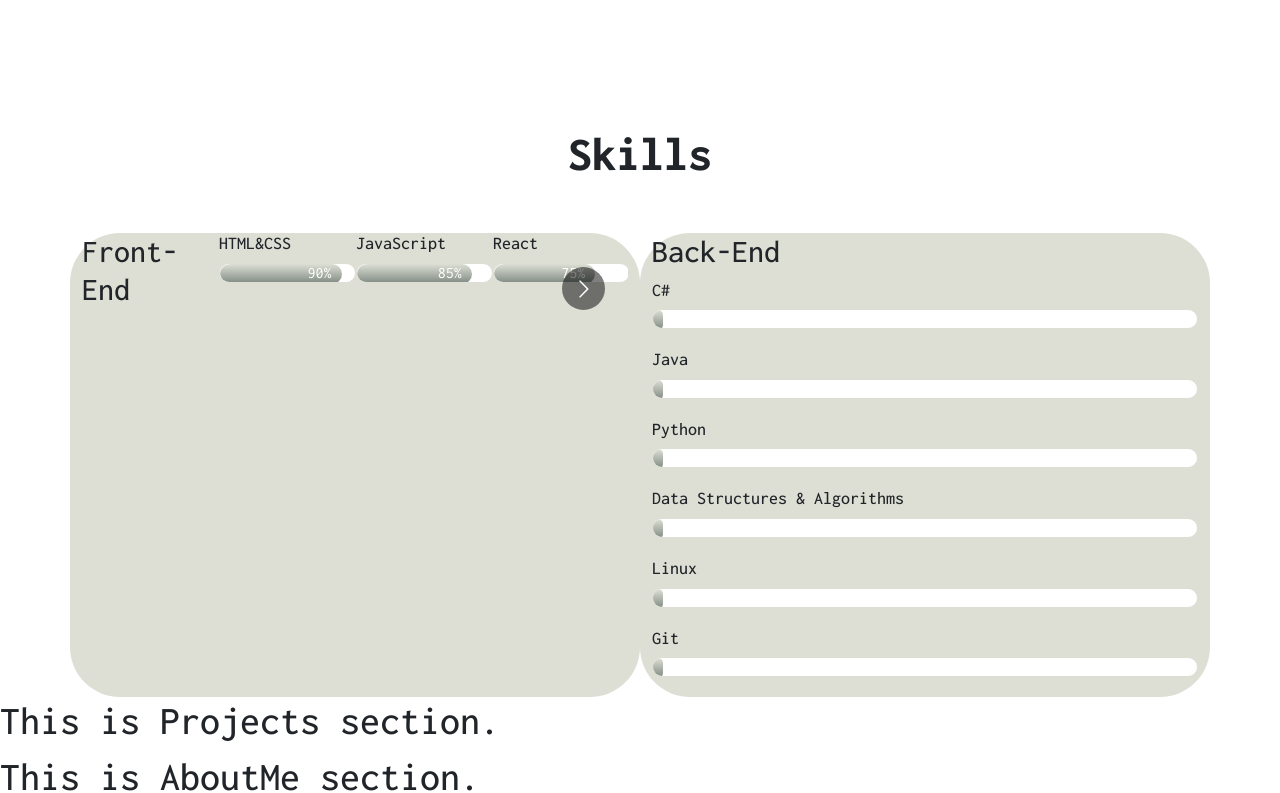
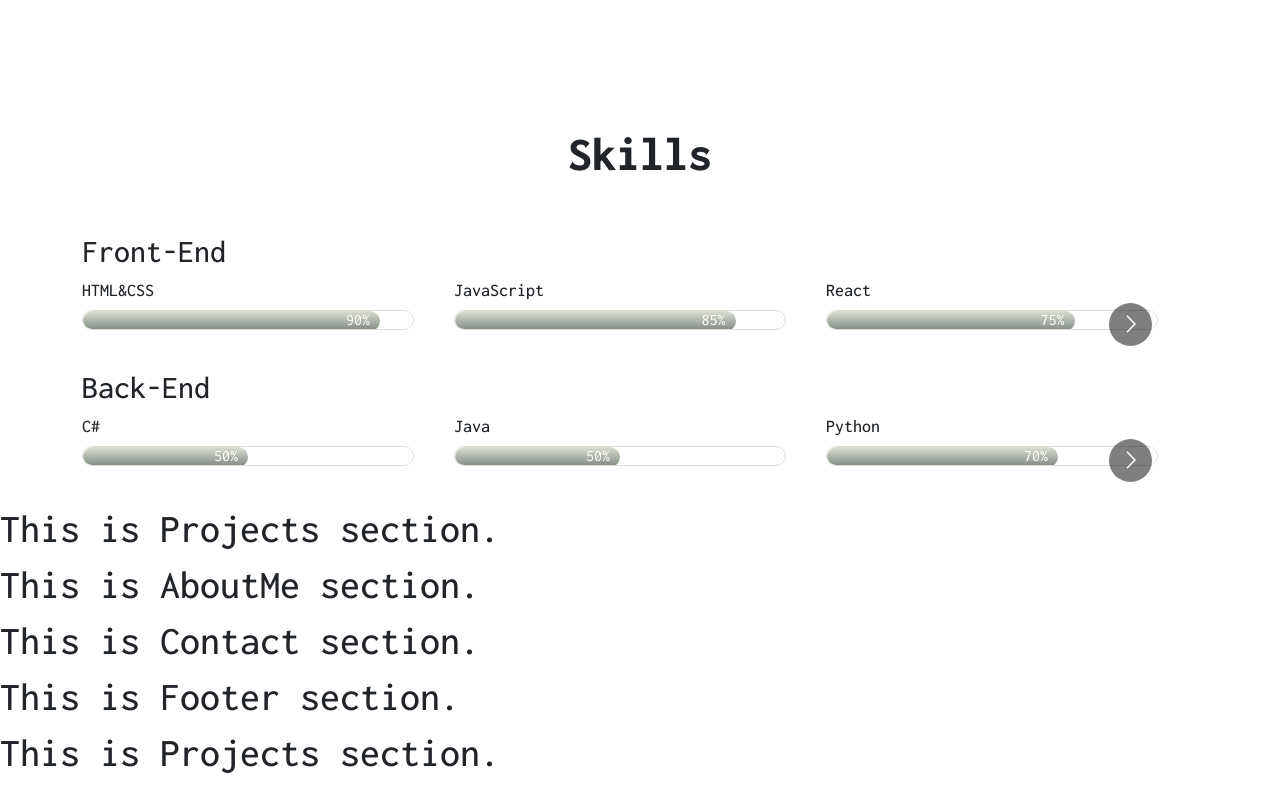
Before and after one commit to Misato-Seki/react-portfolio-website, a React (Create React App) app: page / in a window 1280 px wide. Shown: the part 1049-1842 px from the top of the page. Built offline with nearby package versions, Linux system fonts and the light colour scheme.

Commit message:
Update: Skills

```diff
--- a/package.json
+++ b/package.json
@@ -6,6 +6,7 @@
     "@testing-library/jest-dom": "^5.17.0",
     "@testing-library/react": "^13.4.0",
     "@testing-library/user-event": "^13.5.0",
+    "animate.css": "^4.1.1",
     "bootstrap": "^5.3.3",
     "react": "^18.3.1",
     "react-bootstrap": "^2.10.2",
--- a/src/App.css
+++ b/src/App.css
@@ -228,12 +228,6 @@ nav.navbar {
   margin-top: 100px;
 }
 
-.skills-slider {
-  background-color: #DDDFD4;
-  border-radius: 50px;
-  width: 100%;
-}
-
 .skills h1 {
   font-weight: 700;
   font-size: 48px;
@@ -247,6 +241,7 @@ nav.navbar {
 
 .skills li {
   margin-bottom: 20px;
+  padding-right: 20px;
   display: flex;
   flex-direction: column;
 }
@@ -273,42 +268,18 @@ nav.navbar {
 
 .html-css {
   width: 90%;
-  animation: html-css 3s;
+  /* animation: html-css 3s; */
 }
 
 .javascript {
   width: 85%;
-  animation: javascript 3s
 }
 
-.react {
-  width: 75%;
-  animation: react 3s
-}
-
-@keyframes html-css {
+/* @keyframes html-css {
   0% {
     width: 0%;
   }
   100% {
     width: 90%;
   }
-}
-
-@keyframes javascript {
-  0% {
-    width: 0%;
-  }
-  100% {
-    width: 85%;
-  }
-}
-
-@keyframes react {
-  0% {
-    width: 0%;
-  }
-  100% {
-    width: 75%;
-  }
-}
+} */
--- a/src/components/Hero.js
+++ b/src/components/Hero.js
@@ -1,6 +1,7 @@
 import { Container, Row, Col } from "react-bootstrap";
 import { useState, useEffect } from "react";
 import heroImg from '../assets/img/hero.png';
+import 'animate.css';
 // import TrackVisibility from "react-on-screen";
 
 function Hero() {
@@ -25,10 +26,10 @@ function Hero() {
             <Container>
                 <Row className="align-items-center">
                     <Col xs={12} md={6} xl={7}>
-                        <h1><span className="wrap">{text}</span></h1>
+                        <h1 className="animate__animated animate__fadeIn"><span className="wrap">{text}</span></h1>
                     </Col>
                     <Col xs={12} md={6} xl={5}>
-                        <img src={heroImg} alt="hero-img"/>
+                        <img src={heroImg} alt="hero-img" className="animate__animated animate__zoomIn"/>
                     </Col>
                 </Row>
             </Container>
--- a/src/components/Skills.js
+++ b/src/components/Skills.js
@@ -1,13 +1,15 @@
 import { Container, Row, Col } from "react-bootstrap";
 import Carousel from "react-multi-carousel";
 import "react-multi-carousel/lib/styles.css";
+import 'animate.css';
+import TrackVisibility from "react-on-screen";
 
 function Skills() {
     const responsive = {
         superLargeDesktop: {
             // the naming can be any, depends on you.
             breakpoint: { max: 4000, min: 3000 },
-          items: 8
+            items: 4
         },
         desktop: {
             breakpoint: { max: 3000, min: 1024 },
@@ -15,21 +17,21 @@ function Skills() {
         },
         tablet: {
             breakpoint: { max: 1024, min: 464 },
-          items: 4
+            items: 3
         },
         mobile: {
             breakpoint: { max: 464, min: 0 },
-          items: 4
+            items: 2
         }
     };
     return (
         <Container>
-            <div className="skills" id="skills">
+            <TrackVisibility>
+            {({ isVisible }) =>
+            <div className={ isVisible ? "skills animate__animated animate__fadeInUp" : "skills" } id="skills">
                 <h1>Skills</h1>
-                    <Row>
-                        <Col xs={12} md={6} xl={6} className="skills-slider">
-                        <Carousel responsive={responsive}>
                 <h2>Front-End</h2>
+                <Carousel responsive={responsive} className="skills-slider">
                     <li>
                         <h3>HTML&CSS</h3>
                         <span className="bar"><span className="html-css">90%</span></span>
@@ -40,56 +42,55 @@ function Skills() {
                     </li>
                     <li>
                         <h3>React</h3>
-                                    <span className="bar"><span className="react">75%</span></span>
+                        <span className="bar"><span className="react" style={{ width: '75%' }}>75%</span></span>
                     </li>
                     <li>
                         <h3>Node.js</h3>
-                                    <span className="bar"><span className="node-js"></span></span>
+                        <span className="bar"><span className="node-js" style={{ width: '70%' }}>70%</span></span>
                     </li>
                     <li>
                         <h3>Responsive Design</h3>
-                                    <span className="bar"><span className="responsive"></span></span>
+                        <span className="bar"><span className="responsive" style={{ width: '80%' }}>80%</span></span>
                     </li>
                     <li>
                         <h3>Restful APIs</h3>
-                                    <span className="bar"><span className="api"></span></span>
+                        <span className="bar"><span className="api" style={{ width: '70%' }}>70%</span></span>
                     </li>
                     <li>
                         <h3>MySQL</h3>
-                                    <span className="bar"><span className=""></span></span>
+                        <span className="bar"><span className="sql" style={{ width: '50%' }}>50%</span></span>
                     </li>
                 </Carousel>
-                        </Col>
-                        <Col xs={12} md={6} xl={6} className="skills-slider">
                 <h2>Back-End</h2>
+                <Carousel responsive={responsive} className="skills-slider">
                     <li>
                         <h3>C#</h3>
-                                <span className="bar"><span className="csharp"></span></span>
+                        <span className="bar"><span className="csharp" style={{ width: '50%' }}>50%</span></span>
                     </li>
                     <li>
                         <h3>Java</h3>
-                                <span className="bar"><span className="java"></span></span>
+                        <span className="bar"><span className="java" style={{ width: '50%' }}>50%</span></span>
                     </li>
                     <li>
                         <h3>Python</h3>
-                                <span className="bar"><span className="python"></span></span>
+                        <span className="bar"><span className="python" style={{ width: '70%' }}>70%</span></span>
                     </li>
                     <li>
                         <h3>Data Structures & Algorithms</h3>
-                                <span className="bar"><span className="ds-algo"></span></span>
+                        <span className="bar"><span className="ds-algo" style={{ width: '50%' }}>50%</span></span>
                     </li>
                     <li>
                         <h3>Linux</h3>
-                                <span className="bar"><span className="linux"></span></span>
+                        <span className="bar"><span className="linux" style={{ width: '50%' }}>50%</span></span>
                     </li>
                     <li>
                         <h3>Git</h3>
-                                <span className="bar"><span className="git"></span></span>
+                        <span className="bar"><span className="git" style={{ width: '75%' }}>75%</span></span>
                     </li>
-                        </Col>
-                    </Row>
-
+                </Carousel>
             </div>
+            }
+            </TrackVisibility>
         </Container>
     )
 }
```
Also changed, not shown: 1 other file (tests, documents, lock files or other folders). Lines whose indentation alone changed are shown as unchanged.
